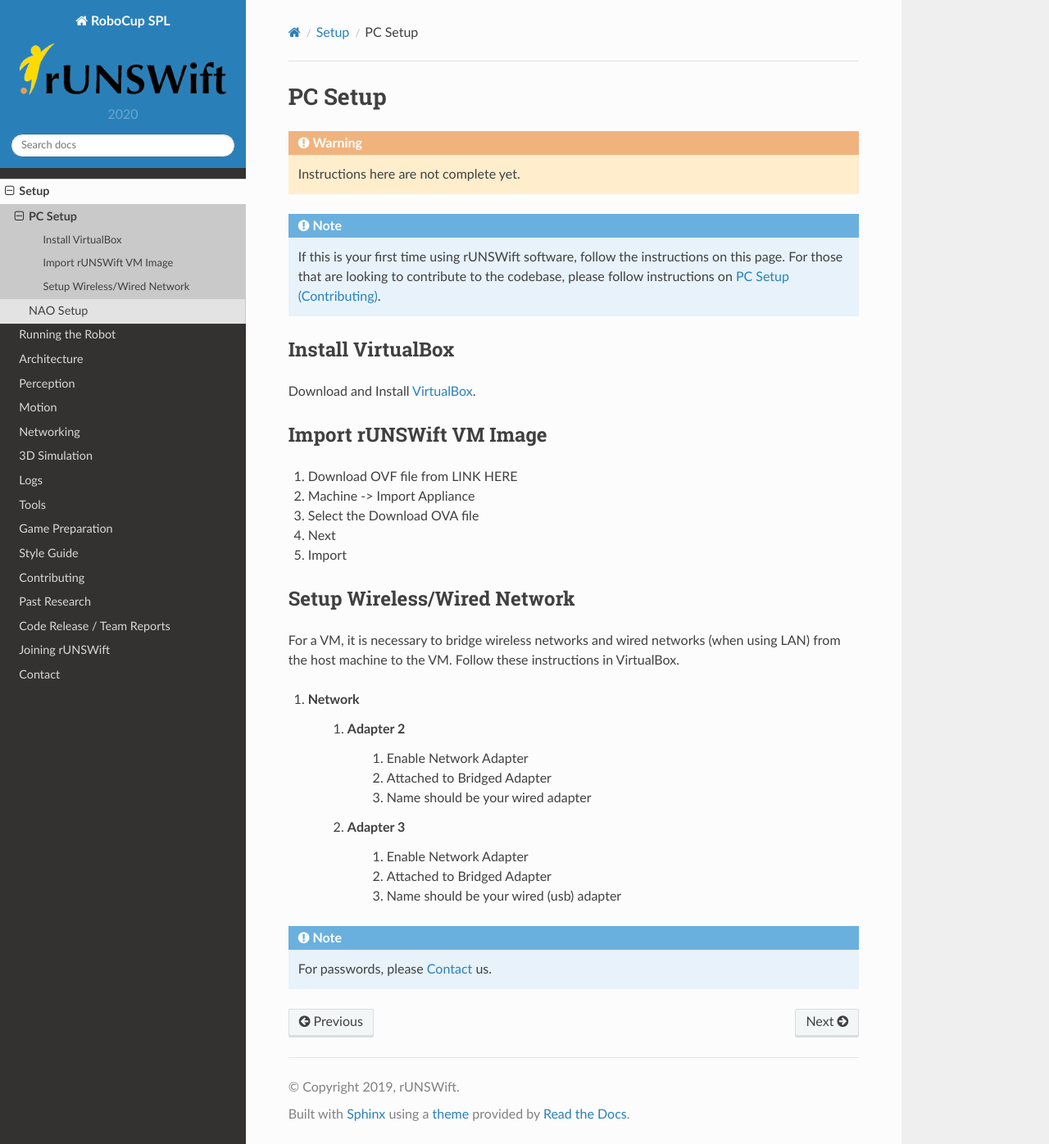
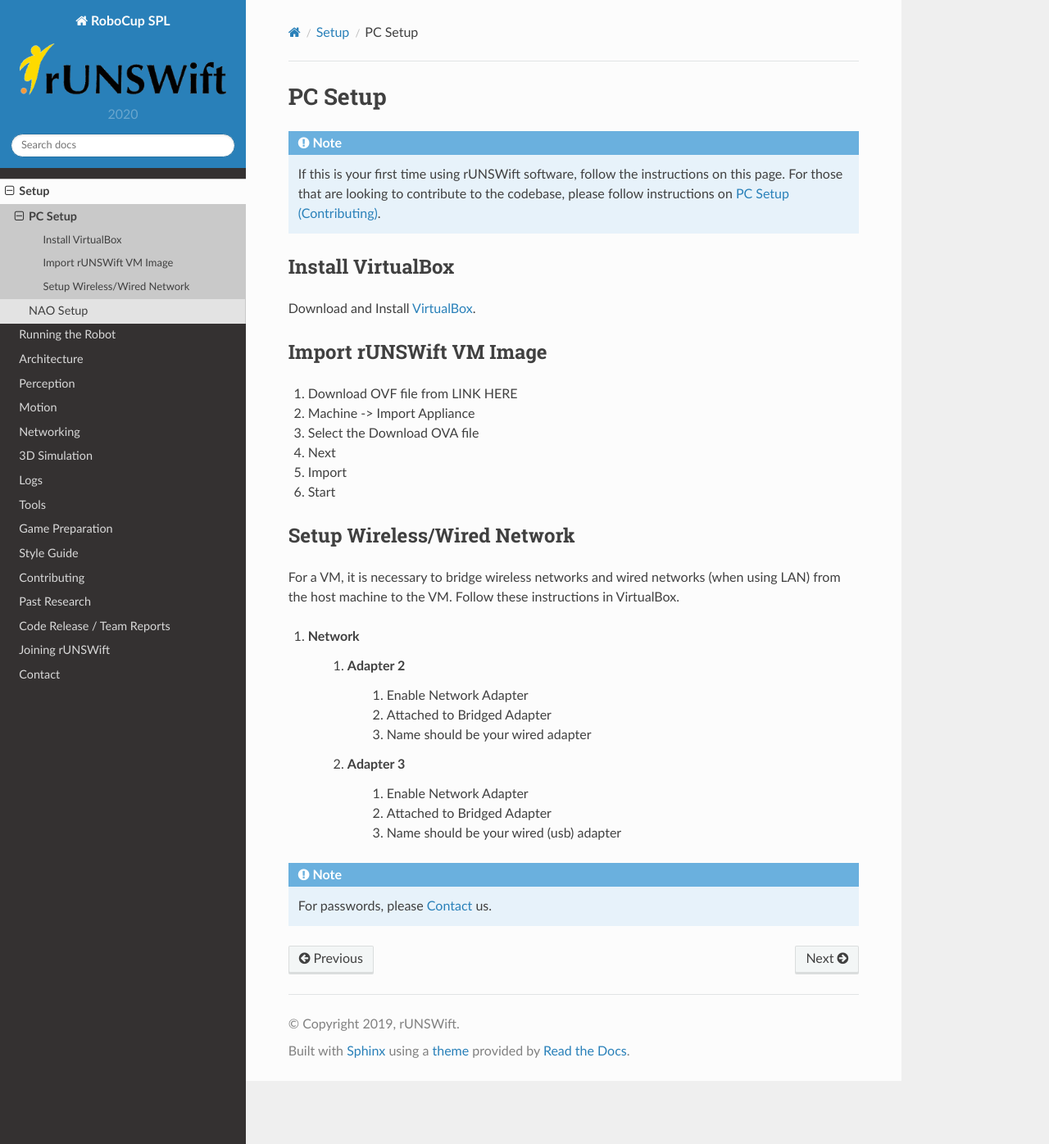
Before and after one commit to UNSWComputing/rUNSWift-docs, a Sphinx documentation site: the page built from source/setup/pc_setup.rst, in a window 1280 px wide and 1396 px high. Shown: the whole window at 82% size. Built offline with Sphinx 7.4.7 and the Read the Docs theme 2.0.0, drawn with Linux system fonts in a browser that asks for light colours.

Commit message:
updated nao_setup import vm instructions. add warning to nao_setup that its not completed yet

```diff
--- a/source/setup/nao_setup.rst
+++ b/source/setup/nao_setup.rst
@@ -1,6 +1,9 @@
 #########
 NAO Setup
 #########
+
+.. warning::
+    Instructions here are not complete yet.
 
 ***********
 Naoqi Setup
--- a/source/setup/pc_setup.rst
+++ b/source/setup/pc_setup.rst
@@ -3,9 +3,6 @@
 ########
 PC Setup
 ########
-
-.. warning::
-    Instructions here are not complete yet.
 
 .. note::
     If this is your first time using rUNSWift software, follow the instructions on this page.
@@ -26,6 +23,7 @@
 #. Select the Download OVA file
 #. Next
 #. Import
+#. Start
 
 .. _setup_network:
 
```
